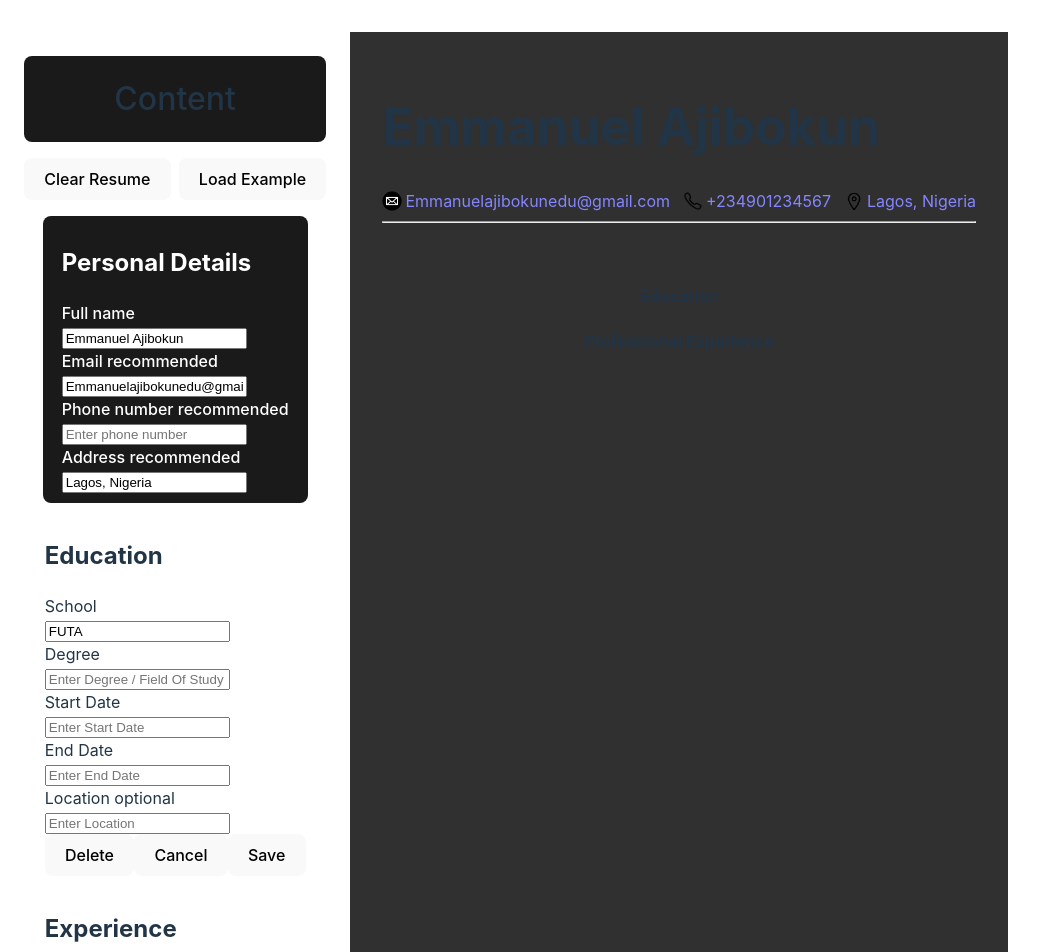
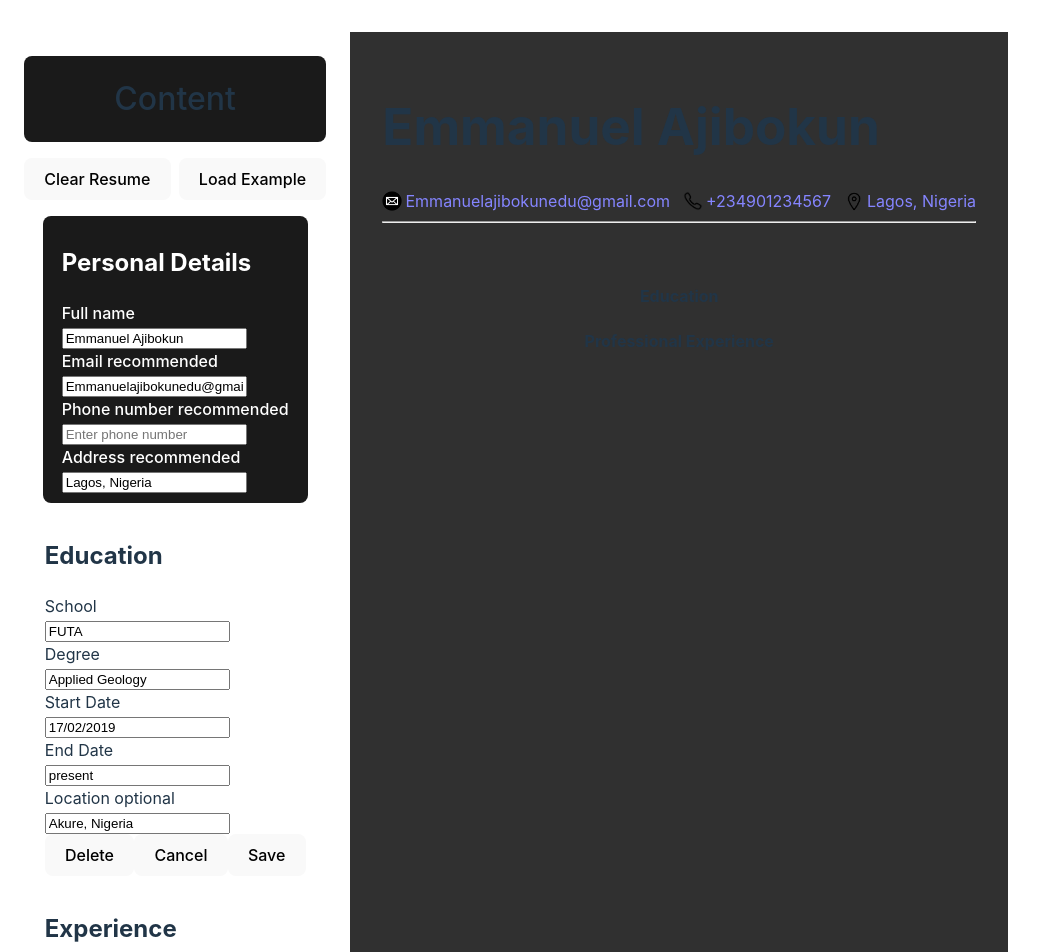
Before and after one commit to EmmanuelAjibokun/cv-application, a React (Vite) app: page / in a window 1280 px wide. Shown: the top 952 px of the page, without its empty margins (0-1047 px from the left). Built offline with nearby package versions, Linux system fonts and the light colour scheme.

Commit message:
education component recieve's val from parent, and set new value on click

```diff
--- a/src/App.jsx
+++ b/src/App.jsx
@@ -16,7 +16,7 @@ function App() {
 
   // Education states
   const [school, setSchool] = useState("FUTA")
-  const [position, setPosition] = useState("Applied Geology")
+  const [degree, setDegree] = useState("Applied Geology")
   const [startdate, setStartdate] = useState("17/02/2019")
   const [enddate, setEnddate] = useState("present")
   const [location, setLocation] = useState("Akure, Nigeria")
@@ -35,8 +35,8 @@ function App() {
           setVal={{setPerson, setMail, setNum, setAddr}}
           />
         <Education
-          val={{school, position, startdate, enddate, location}}
-          setVal={{setSchool, setPosition, setStartdate, setEnddate, setLocation}}
+          val={{school, degree, startdate, enddate, location}}
+          setVal={{setSchool, setDegree, setStartdate, setEnddate, setLocation}}
           />
         <Experience />
       </sidebar>
--- a/src/components/education/Education.jsx
+++ b/src/components/education/Education.jsx
@@ -1,10 +1,10 @@
 import NewEducation from "./NewEducation"
 
-export default function Education () {
+export default function Education({val, setVal}) {
   return (
     <div>
       <h2>Education</h2>
-      <NewEducation />
+      <NewEducation val={val} setVal={setVal} />
     </div>
   )
 }
--- a/src/components/education/NewEducation.jsx
+++ b/src/components/education/NewEducation.jsx
@@ -2,44 +2,49 @@ import Save from "../Save"
 import Delete from "../Delete"
 import Cancel from "../Cancel"
 
-export default function NewEducation () {
+export default function NewEducation({ val, setVal}) {
   return (
     <div>
       <div>
         <p>School</p>
         <input
           type="text"
-          value="FUTA"
-          placeholder="Enter School / University" />
+          value={val.school}
+          placeholder="Enter School / University"
+          onChange={setVal.setSchool} />
 
       </div>
       <div>
       <p>Degree</p>
       <input
         type="text"
-        value=""
-        placeholder="Enter Degree / Field Of Study" />
+        value={val.degree}
+        placeholder="Enter Degree / Field Of Study"
+        onChange={val.setDegree} />
       </div>
       <div>
       <p>Start Date</p>
       <input
-        type="number"
-        value=""
-        placeholder="Enter Start Date" />
+        type="text"
+        value={val.startdate}
+        placeholder="Enter Start Date"
+        onChange={val.setStartdate} />
       </div>
       <div>
       <p>End Date</p>
       <input
         type="text"
-        value=""
-        placeholder="Enter End Date" />
+        value={val.enddate}
+        placeholder="Enter End Date"
+        onChange={val.setEnddate} />
       </div>
       <div>
       <p>Location <span>optional</span></p>
       <input
         type="text"
-        value=""
-        placeholder="Enter Location" />
+        value={val.location}
+        placeholder="Enter Location"
+        onChange={val.setLocation} />
       </div>
 
       <Delete />
```
